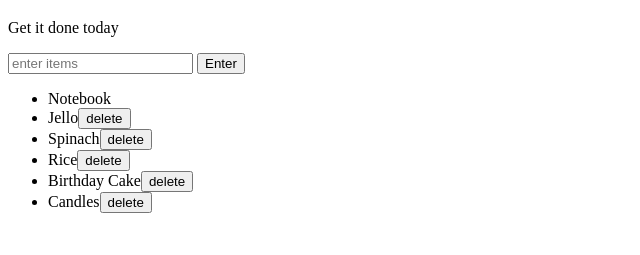
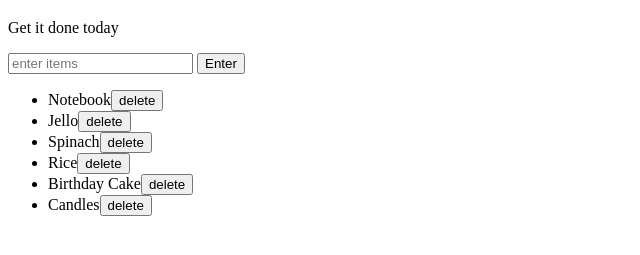
Before and after one commit to d4mp3/shoppingList, a plain HTML site: page index.html in a window 1280 px wide. Shown: the part 61-316 px from the top of the page, without its empty margins (0-640 px from the left). Drawn offline with Linux system fonts and the light colour scheme.

Commit message:
add Notebook's del button

```diff
--- a/index.html
+++ b/index.html
@@ -10,7 +10,7 @@
 	<input id="userinput" type="text" placeholder="enter items">
 	<button id="enter">Enter</button>
 	<ul>
-		<li class="bold red" random="23">Notebook</li>
+		<li class="bold red" random="23">Notebook<button>delete</button></li>
 			<li>Jello<button>delete</button></li>
 			<li>Spinach<button>delete</button></li>
 			<li>Rice<button>delete</button></li>
```
